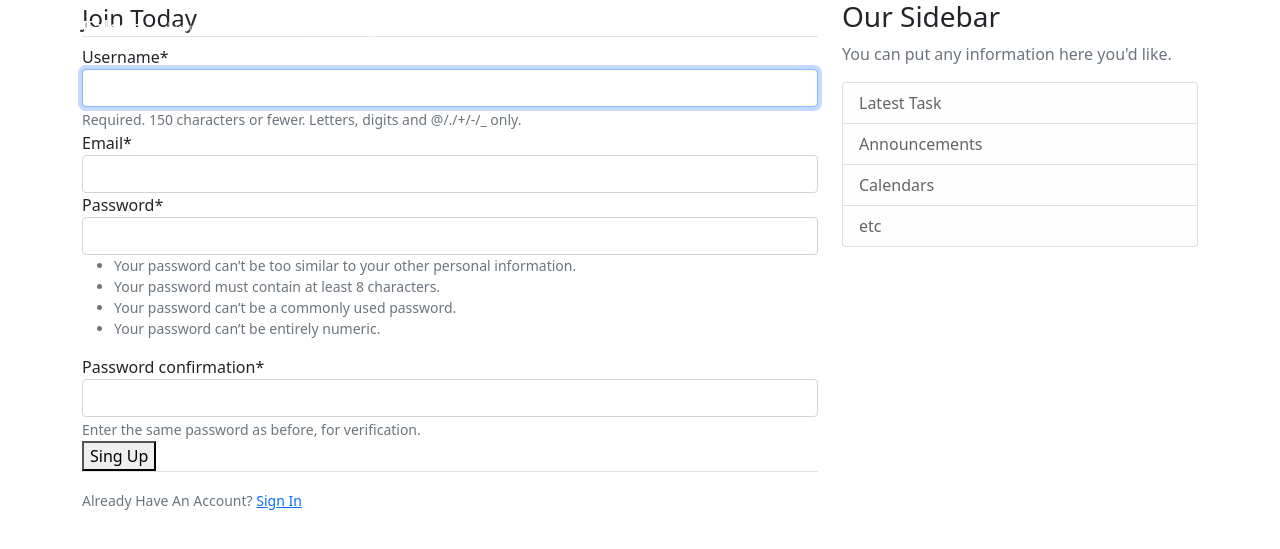
After one commit to redhat-beyond/falcon, a Django app: page /register/ in a window 1280 px wide. The commit adds this page. Shown: the top 549 px of the page. Run offline with Django 3.2, Linux system fonts and the light colour scheme; some libraries are stand-ins or nearby versions.

Commit message:
adding register page and f() to create new user and base HTML op to templates and auth install crispy ..

```diff
--- a/falcon/settings.py
+++ b/falcon/settings.py
@@ -31,6 +31,7 @@ ALLOWED_HOSTS = []
 INSTALLED_APPS = [
     'django.contrib.admin',
     'django.contrib.auth',
+    'crispy_forms',
     'django.contrib.contenttypes',
     'django.contrib.sessions',
     'django.contrib.messages',
@@ -114,6 +115,9 @@ USE_TZ = True
 # https://docs.djangoproject.com/en/3.2/howto/static-files/
 
 STATIC_URL = '/static/'
+
+CRISPY_TEMPLATE_PACK = 'bootstrap4'
+
 STATICFILES_DIRS = [
     BASE_DIR / 'static'
 ]
--- a/falcon/urls.py
+++ b/falcon/urls.py
@@ -17,10 +17,11 @@ from django.contrib import admin
 from django.urls import path
 from django.urls.conf import include
 from . import views
-
+from users import views as user_views
 
 urlpatterns = [
     path('admin/', admin.site.urls),
+    path('register/',user_views.register, name ='register'),
     path('', views.homepage, name='homepage'),
     path('', include('users.urls'))
 ]
--- /dev/null
+++ b/templates/base.html
@@ -0,0 +1,85 @@
+{% load static %}
+<!DOCTYPE html>
+<html>
+<head>
+	 <!-- Required meta tags -->
+    <meta charset="utf-8">
+    <meta name="viewport" content="width=device-width, initial-scale=1">
+
+    <!-- Bootstrap CSS -->
+    <link href="https://cdn.jsdelivr.net/npm/bootstrap@5.1.3/dist/css/bootstrap.min.css" rel="stylesheet" integrity="sha384-1BmE4kWBq78iYhFldvKuhfTAU6auU8tT94WrHftjDbrCEXSU1oBoqyl2QvZ6jIW3" crossorigin="anonymous">
+  <link rel="stylesheet" type="text/css" href="{% static 'blog/main.css' %}">
+  {% if title %}
+  	<title> Falcon - {{title}}</title>
+  {% else %}
+  	<title> Falcon </title>
+  {% endif %}
+</head>
+<body>
+	<header class="site-header">
+	  <nav class="navbar navbar-expand-md navbar-dark bg-steel fixed-top">
+	    <div class="container">
+	      <a class="navbar-brand mr-4" href="/"> Falcon </a>
+	      <button class="navbar-toggler" type="button" data-toggle="collapse" data-target="#navbarToggle" aria-controls="navbarToggle" aria-expanded="false" aria-label="Toggle navigation">
+	      <span class="navbar-toggler-icon"></span>
+	      </button>
+	      <div class="collapse navbar-collapse" id="navbarToggle">
+	        <div class="navbar-nav mr-auto">
+	          <a class="nav-item nav-link" href="/">Home</a>
+	          <a class="nav-item nav-link" href="#">About</a>
+	        </div>
+	        <!-- Navbar Right Side -->
+	        <div class="navbar-nav">
+            {% if user.is_authenticated %}
+              <a class="nav-item nav-link" href="{% url 'Task-create' %}">New Task</a>
+              <a class="nav-item nav-link" href="{% url 'profile' %}">Profile</a>
+              <a class="nav-item nav-link" href="{% url 'logout' %}">Logout</a>
+            {% else %}
+	          <a class="nav-item nav-link" href="{% url 'login' %}">Login</a>
+	          <a class="nav-item nav-link" href="{% url 'register' %}">Register</a>
+            {% endif %}
+	        </div>
+	      </div>
+	    </div>
+	  </nav>
+	</header>
+
+<main role="main" class="container">
+  <div class="row">
+    <div class="col-md-8">
+      {% if messages %}
+         {% for message in messages %}
+           <div class="alert alert-{{ message.tags }}">
+            {{ message }}
+           </div>
+         {% endfor %}
+      {% endif %}
+      {% block content %}{% endblock %}
+    </div>
+    <div class="col-md-4">
+      <div class="content-section">
+        <h3>Our Sidebar</h3>
+        <p class='text-muted'>You can put any information here you'd like.
+          <ul class="list-group">
+            <li class="list-group-item list-group-item-light">Latest Task</li>
+            <li class="list-group-item list-group-item-light">Announcements</li>
+            <li class="list-group-item list-group-item-light">Calendars</li>
+            <li class="list-group-item list-group-item-light">etc</li>
+          </ul>
+        </p>
+      </div>
+    </div>
+  </div>
+</main>
+	<!-- Optional JavaScript; choose one of the two! -->
+
+    <!-- Option 1: Bootstrap Bundle with Popper -->
+    <script src="https://cdn.jsdelivr.net/npm/bootstrap@5.1.3/dist/js/bootstrap.bundle.min.js" integrity="sha384-ka7Sk0Gln4gmtz2MlQnikT1wXgYsOg+OMhuP+IlRH9sENBO0LRn5q+8nbTov4+1p" crossorigin="anonymous"></script>
+
+    <!-- Option 2: Separate Popper and Bootstrap JS -->
+    <!--
+    <script src="https://cdn.jsdelivr.net/npm/@popperjs/core@2.10.2/dist/umd/popper.min.js" integrity="sha384-7+zCNj/IqJ95wo16oMtfsKbZ9ccEh31eOz1HGyDuCQ6wgnyJNSYdrPa03rtR1zdB" crossorigin="anonymous"></script>
+    <script src="https://cdn.jsdelivr.net/npm/bootstrap@5.1.3/dist/js/bootstrap.min.js" integrity="sha384-QJHtvGhmr9XOIpI6YVutG+2QOK9T+ZnN4kzFN1RtK3zEFEIsxhlmWl5/YESvpZ13" crossorigin="anonymous"></script>
+    -->
+</body>
+</html>
--- /dev/null
+++ b/users/forms.py
@@ -0,0 +1,12 @@
+from django import forms
+from django.contrib.auth.models import User
+from django.contrib.auth.forms import UserChangeForm, UserCreationForm
+
+
+
+class UserRegisterForm(UserCreationForm):
+    email = forms.EmailField()
+
+    class Meta:
+        model = User
+        fields = ['username', 'email', 'password1', 'password2' ]
--- a/users/templates/users/login.html
+++ b/users/templates/users/login.html
@@ -45,7 +45,7 @@
     <main class="form-signin">
       <form>
         <img class="mb-4" src="{%  static   'img/falcon_logo.png' %}" onload="this.width/=1.1" />
-        <h1 class="h3 mb-3 fw-normal">Please sign in</h1>
+        <h1 class="h3 mb-3 fw-normal" href="{% url 'login' %}">Please sign in</h1>
         <nav
         class="navbar navbar-expand-lg navbar-dark bg-dark fixed-top"
         id="mainNav"
--- /dev/null
+++ b/users/templates/users/register.html
@@ -0,0 +1,22 @@
+{% extends "base.html" %}
+{% load crispy_forms_tags %}
+{% block content %}
+	   <div class="content-section">
+			<form method="POST">
+			{% csrf_token %}
+				<fieldset class = "form-group">
+					<legend class="border-bottom md-4">Join Today</legend>
+					{{ form|crispy }}
+				</fieldset>
+				<div class="form-group">
+				<button class="but but-outline-info" type="submit">Sing Up</button>
+				</div>
+			</form>
+			<div class="border-top pt-3">
+				<small class="text-muted">
+				Already Have An Account? <a class="ml-2" href="{% url 'login' %}">Sign In</a>
+				</small>
+		    </div>
+		 </div>
+
+{% endblock content %}
--- a/users/urls.py
+++ b/users/urls.py
@@ -1,7 +1,9 @@
 from django.urls import path
 from django.contrib.auth import views as auth_views
+from users import views as user_views
 
 
 urlpatterns = [
     path('login/', auth_views.LoginView.as_view(template_name='users/login.html'), name='login'),
+    path('register/', user_views.register, name='register'),
 ]
--- a/users/views.py
+++ b/users/views.py
@@ -1 +1,14 @@
-# from django.shortcuts import render
+from django.shortcuts import render, redirect
+from django.contrib import messages
+from .forms import UserRegisterForm
+
+def register(request):
+    if request.method == 'POST':
+        form = UserRegisterForm(request.POST)
+        if form.is_valid():
+            username = form.cleaned_data.get('username')
+            messages.success(request, f'Your account has been created! You are now able to log in..  {username}!')
+            return redirect('login')
+    else:
+        form = UserRegisterForm()
+    return render(request, 'users/register.html',{'form':form})
```
Also changed, not shown: 3 other files.
